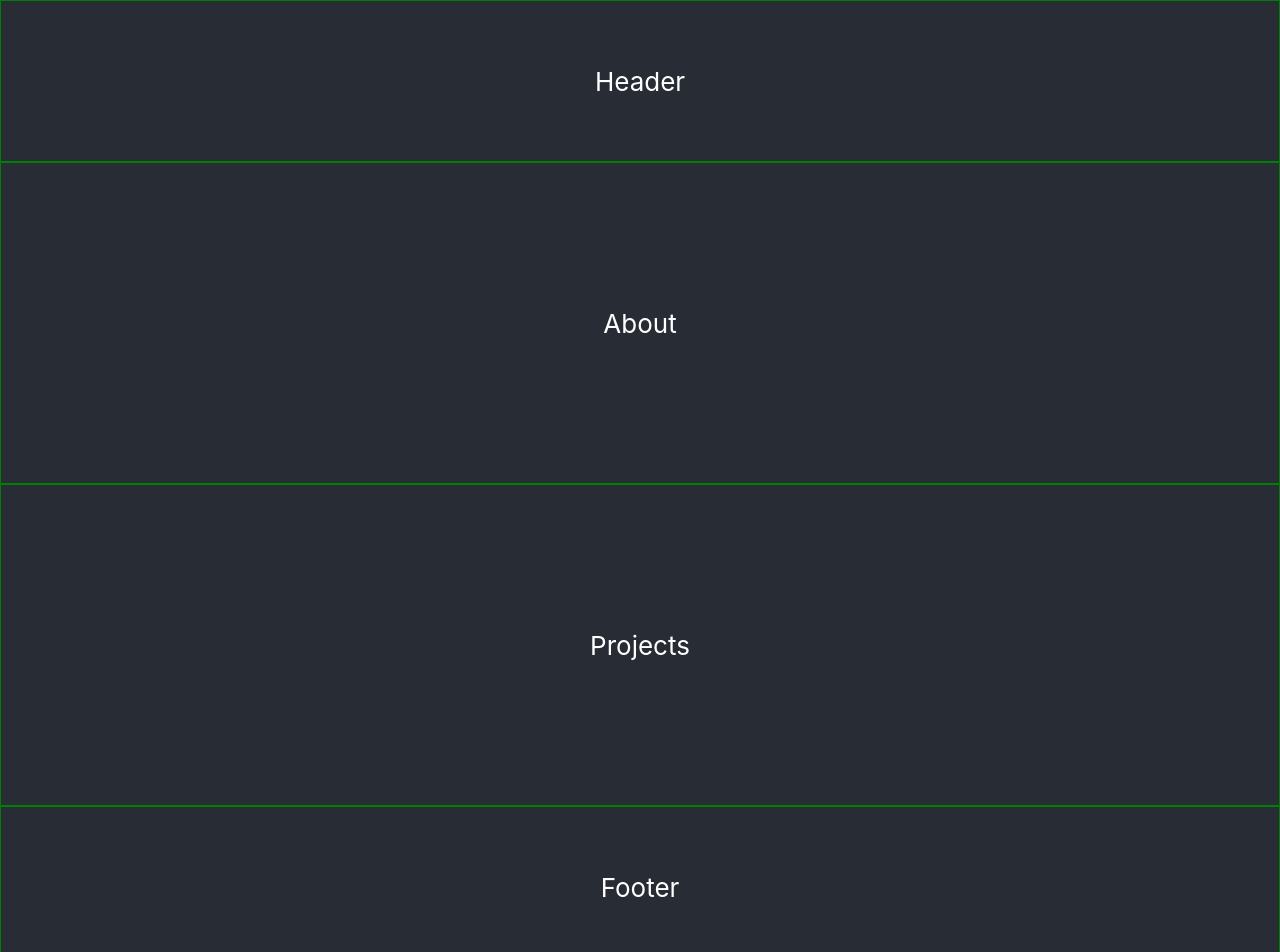
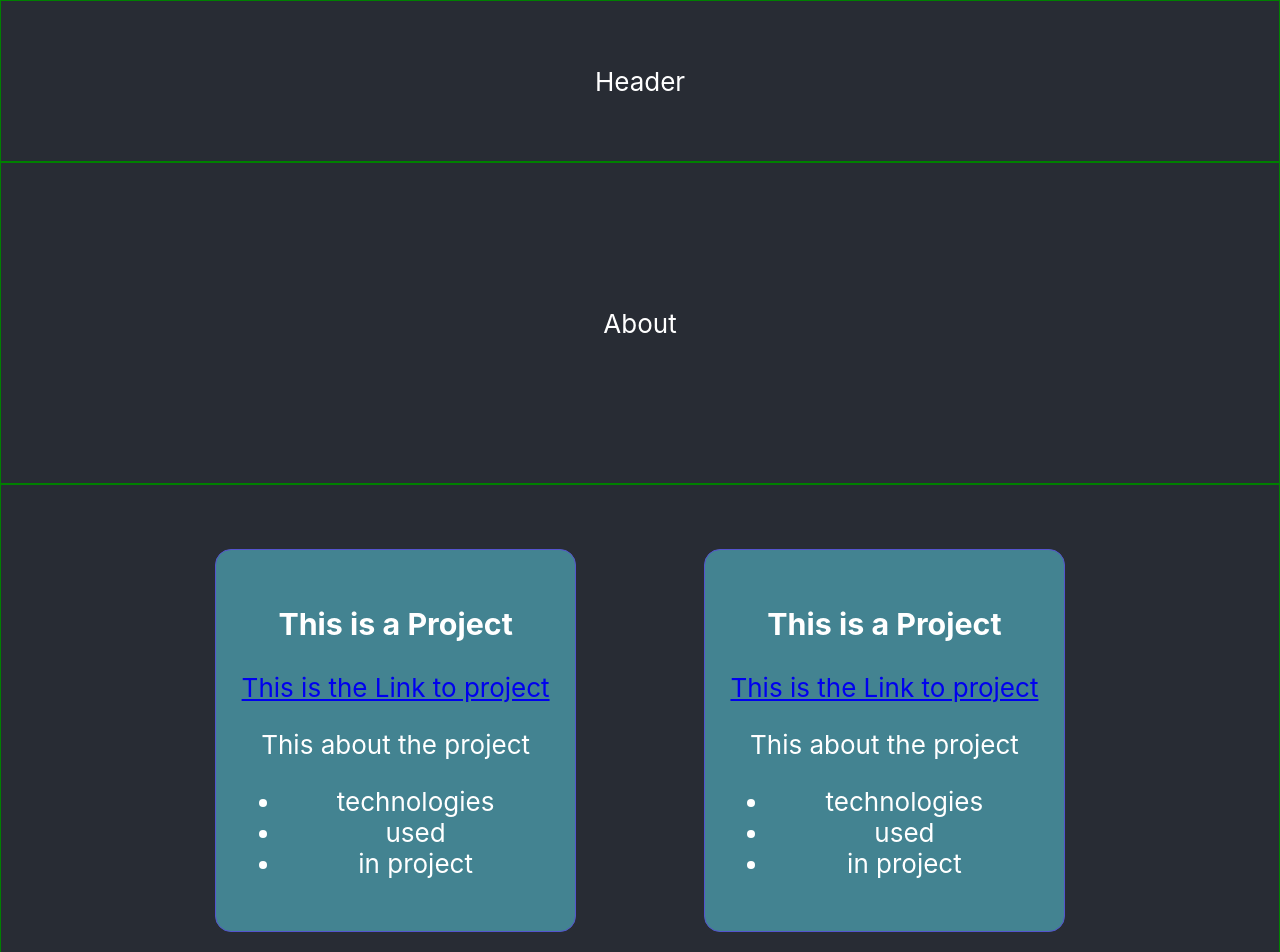
Before and after one commit to dizzyjaguar/portfolio, a React (Create React App) app: page / in a window 1280 px wide. Shown: the top 952 px of the page. Built offline with nearby package versions, Linux system fonts and the light colour scheme.

Commit message:
add basic shell of project item

```diff
--- a/src/App.css
+++ b/src/App.css
@@ -31,12 +31,21 @@
   background-color: #282c34;
   min-height: 40vh;
   display: flex;
-  flex-direction: column;
+  flex-direction: row;
   align-items: center;
   justify-content: center;
   border: 1px solid green;
   font-size: calc(10px + 2vmin);
   color: white;
+}
+
+.Project-Item {
+  display: inline-block;
+  background-color: rgb(67, 131, 145);
+  border: 1px solid rgb(84, 84, 205);
+  border-radius: 1rem;
+  padding: 2%;
+  margin: 5%;
 }
 
 .Footer {
--- /dev/null
+++ b/src/ProjectItem.js
@@ -0,0 +1,18 @@
+import React, { Component } from 'react'
+
+export default class ProjectItem extends Component {
+  render() {
+    return (
+      <div className='Project-Item'>
+        <h3> This is a Project</h3>
+        <a href='/'>This is the Link to project</a>
+        <p> This about the project </p>
+        <ul>
+          <li>technologies</li>
+          <li> used </li>
+          <li> in project </li>
+        </ul>
+      </div>
+    )
+  }
+}
--- a/src/Projects.js
+++ b/src/Projects.js
@@ -1,10 +1,12 @@
 import React, { Component } from 'react'
+import ProjectItem from './ProjectItem.js'
 
 export default class Projects extends Component {
   render() {
     return (
       <div className='Projects'>
-        Projects
+        <ProjectItem />
+        <ProjectItem />
       </div>
     )
   }
```
